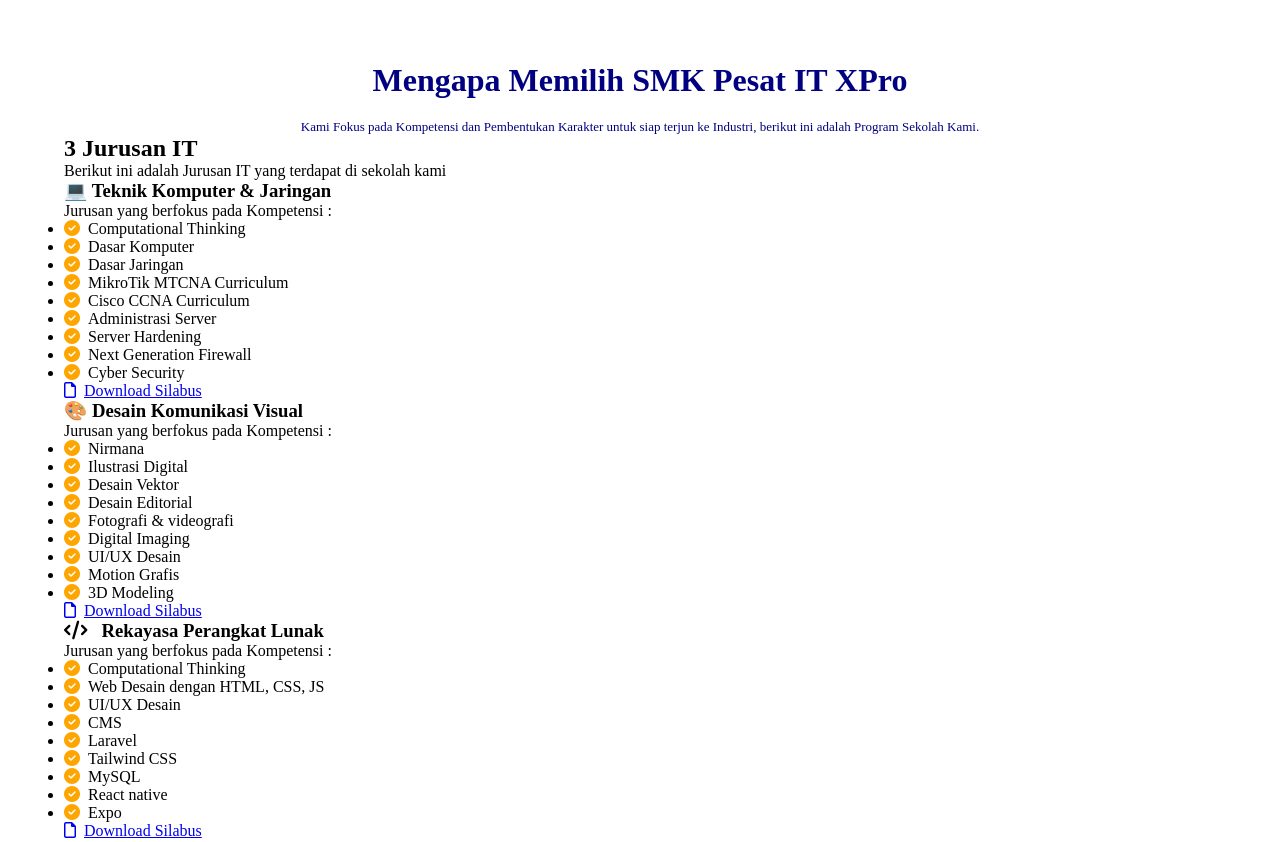
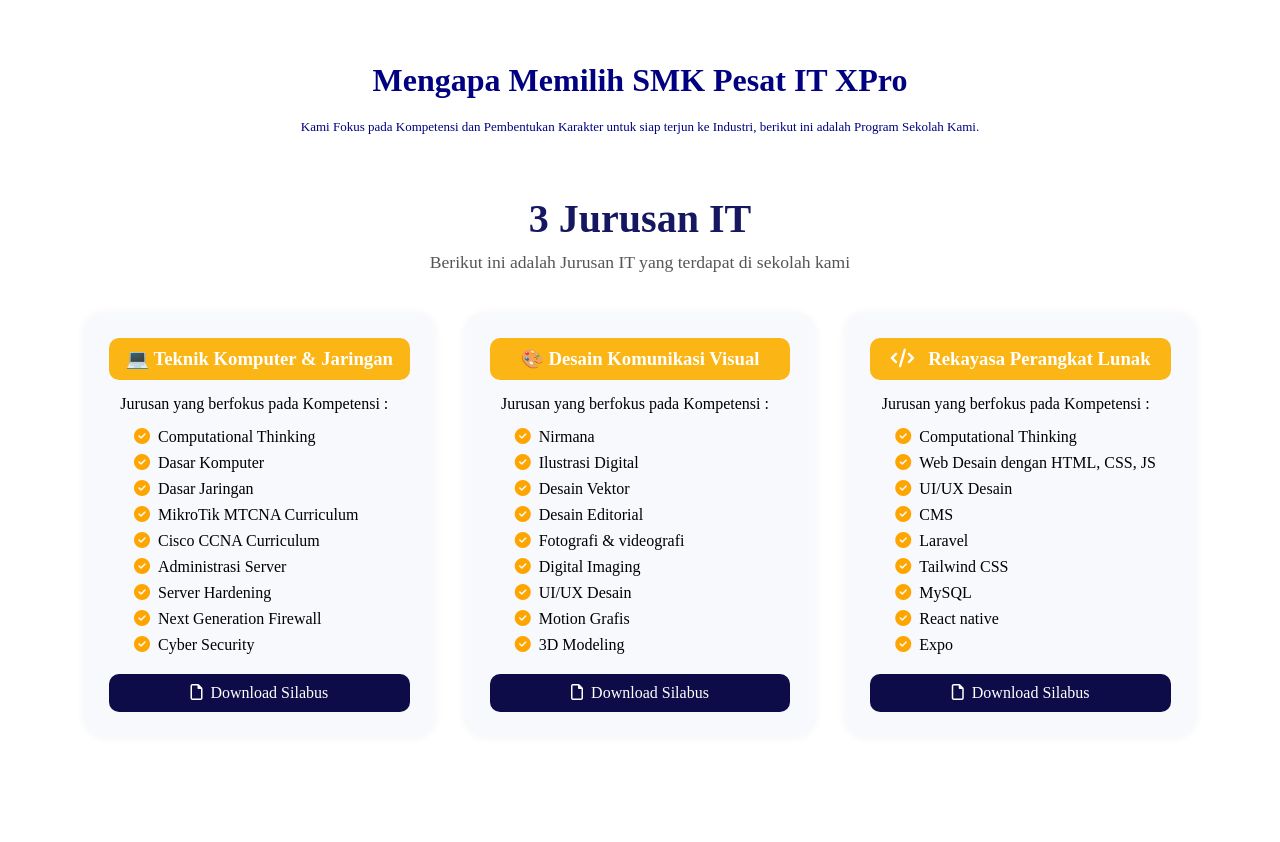
Before and after one commit to Shahjahan-01/WebDesign, a plain HTML site: page index.html in a window 1280 px wide. Shown: the part 880-1722 px from the top of the page. Drawn offline with nearby package versions, Linux system fonts and the light colour scheme.

Commit message:
first commit

```diff
--- a/style-pesat.css
+++ b/style-pesat.css
@@ -489,3 +489,99 @@
     color: navy;
     margin-bottom: 37px;
 }
+
+.jurusanIT {
+  text-align: center;
+  padding: 60px 20px;
+}
+
+.jurusanIT h2 {
+  color: #151760;
+  font-size: 2.5em;
+  font-weight: 700;
+  margin-bottom: 10px;
+}
+
+/* 🔸 Hapus garis oranye di bawah kata “3 Jurusan IT” */
+.jurusanIT h2::after {
+  content: "";
+  display: none;
+}
+
+.jurusanIT p {
+  color: #555;
+  font-size: 1.1em;
+  margin-bottom: 40px;
+}
+
+.containerIT {
+  display: flex;
+  justify-content: center;
+  align-items: flex-start;
+  flex-wrap: nowrap;  /* tetap sejajar di desktop */
+  gap: 30px;
+  max-width: 1200px;
+  margin: auto;
+}
+
+.card {
+  background: #f8f9fc;
+  border-radius: 20px;
+  padding: 25px;
+  width: 320px;
+  box-shadow: 0 0 10px rgba(0,0,0,0.05);
+  transition: all 0.3s ease;
+}
+
+.card:hover {
+  transform: translateY(-5px);
+  box-shadow: 0 8px 20px rgba(0,0,0,0.1);
+}
+
+.IT {
+  background: #fbb515;
+  color: #fff;
+  font-weight: bold;
+  border-radius: 10px;
+  padding: 10px;
+  margin-bottom: 15px;
+}
+
+.card ul {
+  text-align: left;
+  list-style: none;
+  padding: 0;
+  margin-top: 15px;
+}
+
+.card ul li {
+  margin: 8px 0;
+  position: relative;
+  padding-left: 25px;
+}
+
+
+.btn {
+  display: block;
+  background: #0d0c48;
+  color: white;
+  text-decoration: none;
+  padding: 10px;
+  border-radius: 10px;
+  margin-top: 20px;
+  transition: background 0.3s ease, transform 0.2s ease;
+}
+
+.btn:hover {
+  background: #1a1a7a;
+  transform: translateY(-3px);
+}
+
+.card {
+    width: 90%;
+  }
+
+.berfokus{
+    margin-top: 20px;
+    margin-left: -10px;
+}
```
